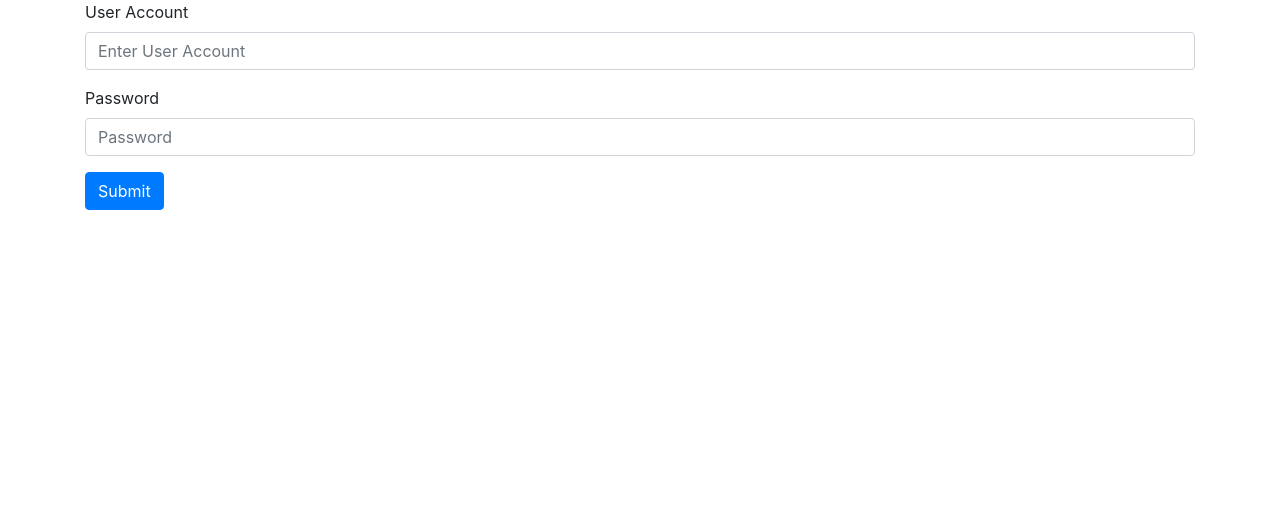
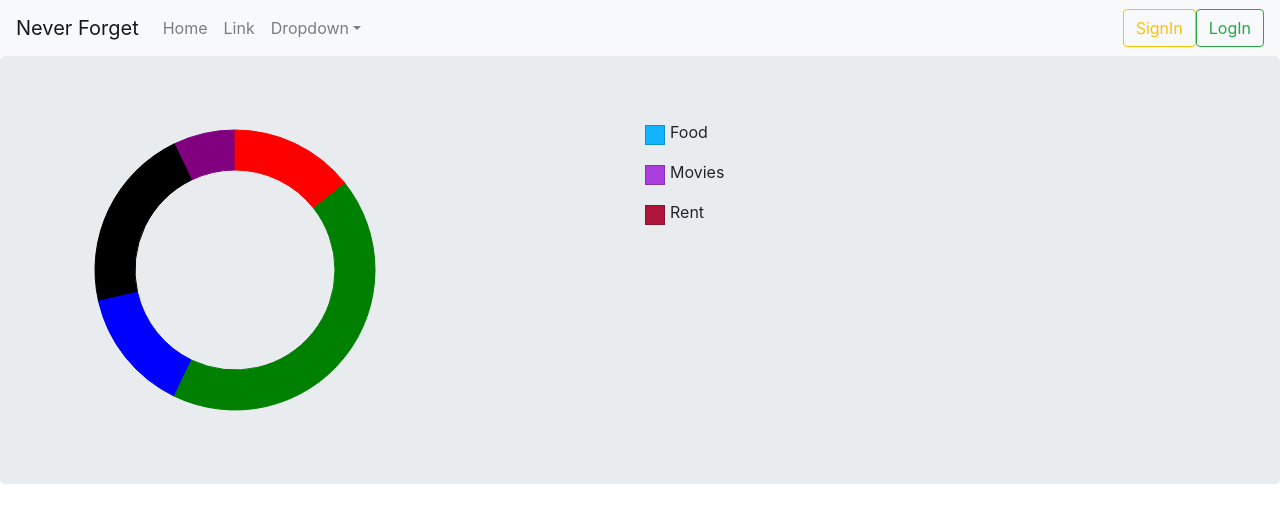
Before and after one commit to ericnice123/never-forget-web, a React (Create React App) app: page / in a window 1280 px wide. Shown: the top 522 px of the page. Built offline with nearby package versions, Linux system fonts and the light colour scheme.

Commit message:
adding piechart component

```diff
--- a/package.json
+++ b/package.json
@@ -8,7 +8,9 @@
     "react-bootstrap": "^1.0.0-beta.5",
     "react-dom": "^16.8.1",
     "react-redux": "^6.0.0",
-    "react-scripts": "2.1.4",
+    "react-router-dom": "^4.3.1",
+    "react-scripts": "^2.1.8",
+    "react-vis": "^1.11.6",
     "redux": "^4.0.1",
     "redux-promise": "^0.6.0"
   },
--- a/src/App.js
+++ b/src/App.js
@@ -1,10 +1,14 @@
 import React, { Component } from "react";
 import "./App.css";
-import SignIn from "./components/signInComponent";
+import Home from "./components/homeComponents";
 
 class App extends Component {
   render() {
-    return <SignIn />;
+    return (
+
+      <Home />
+
+    )
   }
 }
 
--- /dev/null
+++ b/src/components/homeComponents.js
@@ -0,0 +1,99 @@
+import React, { Component } from "react";
+import { Navbar, Nav, NavDropdown, Form, FormControl, Button, Container, Jumbotron, Row, Col } from "react-bootstrap";
+import { RadialChart, Hint } from 'react-vis';
+import "../style/style.css";
+
+
+class Home extends Component {
+    render() {
+        return (
+            <div>
+                <Header />
+                <Summary />
+            </div>
+        )
+    }
+}
+
+class Header extends Component {
+    render() {
+        return (
+            <Navbar bg="light" expand="lg">
+                <Navbar.Brand href="#home">Never Forget</Navbar.Brand>
+                <Navbar.Toggle aria-controls="basic-navbar-nav" />
+                <Navbar.Collapse id="basic-navbar-nav">
+                    <Nav className="mr-auto">
+                        <Nav.Link href="#home">Home</Nav.Link>
+                        <Nav.Link href="#link">Link</Nav.Link>
+                        <NavDropdown title="Dropdown" id="basic-nav-dropdown">
+                            <NavDropdown.Item href="#action/3.1">Action</NavDropdown.Item>
+                            <NavDropdown.Item href="#action/3.2">Another action</NavDropdown.Item>
+                            <NavDropdown.Item href="#action/3.3">Something</NavDropdown.Item>
+                            <NavDropdown.Divider />
+                            <NavDropdown.Item href="#action/3.4">Separated link</NavDropdown.Item>
+                        </NavDropdown>
+                    </Nav>
+                    <Form inline>
+                        <Button variant="outline-warning">SignIn</Button>
+                        <Button variant="outline-success">LogIn</Button>
+                    </Form>
+                </Navbar.Collapse>
+            </Navbar>
+        )
+    }
+}
+
+class Summary extends Component {
+    state = {
+        value: false
+    };
+    render() {
+        const { value } = this.state;
+
+        return (
+            <Jumbotron>
+                <Container>
+                    <Row>
+                        <Col>
+                            <RadialChart
+                                className={'donut-chart-example'}
+                                innerRadius={100}
+                                radius={140}
+                                getAngle={d => d.theta}
+                                colorType="literal"
+                                data={[
+                                    { theta: 2, className: 'custom-class', color: "red" },
+                                    { theta: 6, className: 'custom-class2', color: 'green' },
+                                    { theta: 2, color: "blue" },
+                                    { theta: 3, color: "black" },
+                                    { theta: 1, color: "purple" }
+                                ]}
+                                onValueMouseOver={v => this.setState({ value: v })}
+                                onSeriesMouseOut={v => this.setState({ value: false })}
+                                width={300}
+                                height={300}
+                                padAngle={0.04}
+                            />
+                        </Col>
+                        <Col>
+                            <Row>
+                                <div class="foo blue"></div>
+                                <p>Food</p>
+                            </Row>
+                            <Row>
+                                <div class="foo purple"></div>
+                                <p>Movies</p>
+                            </Row>
+                            <Row>
+                                <div class="foo wine"></div>
+                                <p>Rent</p>
+                            </Row>
+                        </Col>
+                    </Row>
+                </Container>
+            </Jumbotron>
+        )
+    }
+}
+
+export default Home;
--- a/src/components/signInComponent.js
+++ /dev/null
@@ -1,31 +0,0 @@
-import React, { Component } from "react";
-import { Button, Form, Container } from "react-bootstrap";
-
-class SignIn extends Component {
-  render() {
-    return (
-      <Container>
-        <Form>
-          <Form.Group controlId="formUserAccount">
-            <Form.Label>User Account</Form.Label>
-            <Form.Control type="text" placeholder="Enter User Account" />
-          </Form.Group>
-
-          <Form.Group controlId="formUserPassword">
-            <Form.Label>Password</Form.Label>
-            <Form.Control type="password" placeholder="Password" />
-          </Form.Group>
-          <Button
-            variant="primary"
-            type="submit"
-            formAction="https://www.google.com"
-          >
-            Submit
-          </Button>
-        </Form>
-      </Container>
-    );
-  }
-}
-
-export default SignIn;
--- a/src/index.css
+++ b/src/index.css
@@ -12,3 +12,23 @@ code {
   font-family: source-code-pro, Menlo, Monaco, Consolas, "Courier New",
     monospace;
 }
+
+.foo {
+  float: left;
+  width: 20px;
+  height: 20px;
+  margin: 5px;
+  border: 1px solid rgba(0, 0, 0, .2);
+}
+
+.blue {
+  background: #13b4ff;
+}
+
+.purple {
+  background: #ab3fdd;
+}
+
+.wine {
+  background: #ae163e;
+}
--- /dev/null
+++ b/src/style/style.css
@@ -0,0 +1,19 @@
+.foo {
+float: left;
+width: 20px;
+height: 20px;
+margin: 5px;
+border: 1px solid rgba(0, 0, 0, .2);
+}
+
+.blue {
+background: #13b4ff;
+}
+
+.purple {
+background: #ab3fdd;
+}
+
+.wine {
+background: #ae163e;
+}
```
Also changed, not shown: 1 other file (tests, documents, lock files or other folders).
